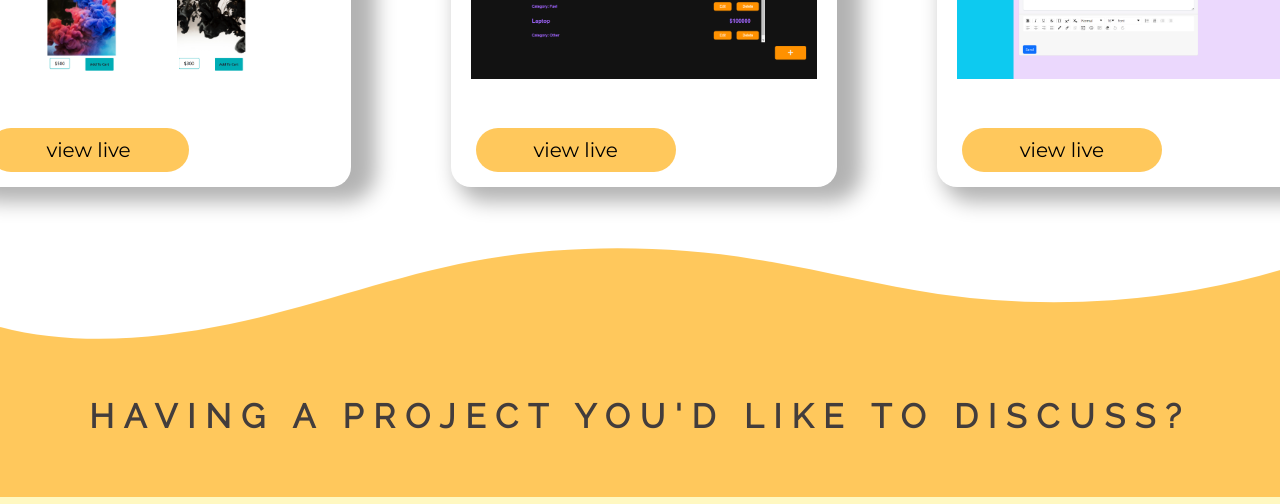
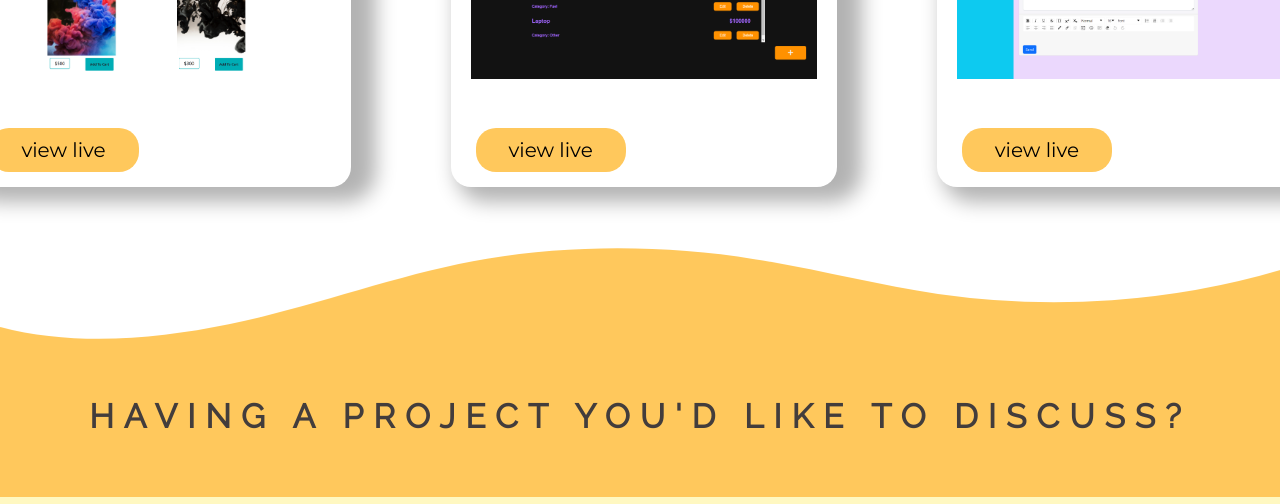
Before and after one commit to itsmeAYUSH/Portfolio, a plain HTML site: page index.html in a window 1280 px wide. Shown: the part 1600-2104 px from the top of the page. Drawn offline with nearby package versions, Linux system fonts and the light colour scheme.

Commit message:
Add files via upload

```diff
--- a/alignstyle.css
+++ b/alignstyle.css
@@ -413,13 +413,13 @@ input[type="checkbox"] {
 }
 .button1 {
   display: inline-block;
-  border-radius: 30px;
+  border-radius: 20px;
   background-color: #ffc85c;
   border: none;
   text-align: center;
   font-size: 20px;
   padding: 10px;
-  width: 200px;
+  width: 150px;
   transition: all 0.5s;
   cursor: pointer;
   margin: 5px;
@@ -445,7 +445,7 @@ input[type="checkbox"] {
   padding-right: 25px;
 }
 
-.button1:hover span:after {
+.button:hover span:after {
   opacity: 1;
   right: 0;
 }
```
